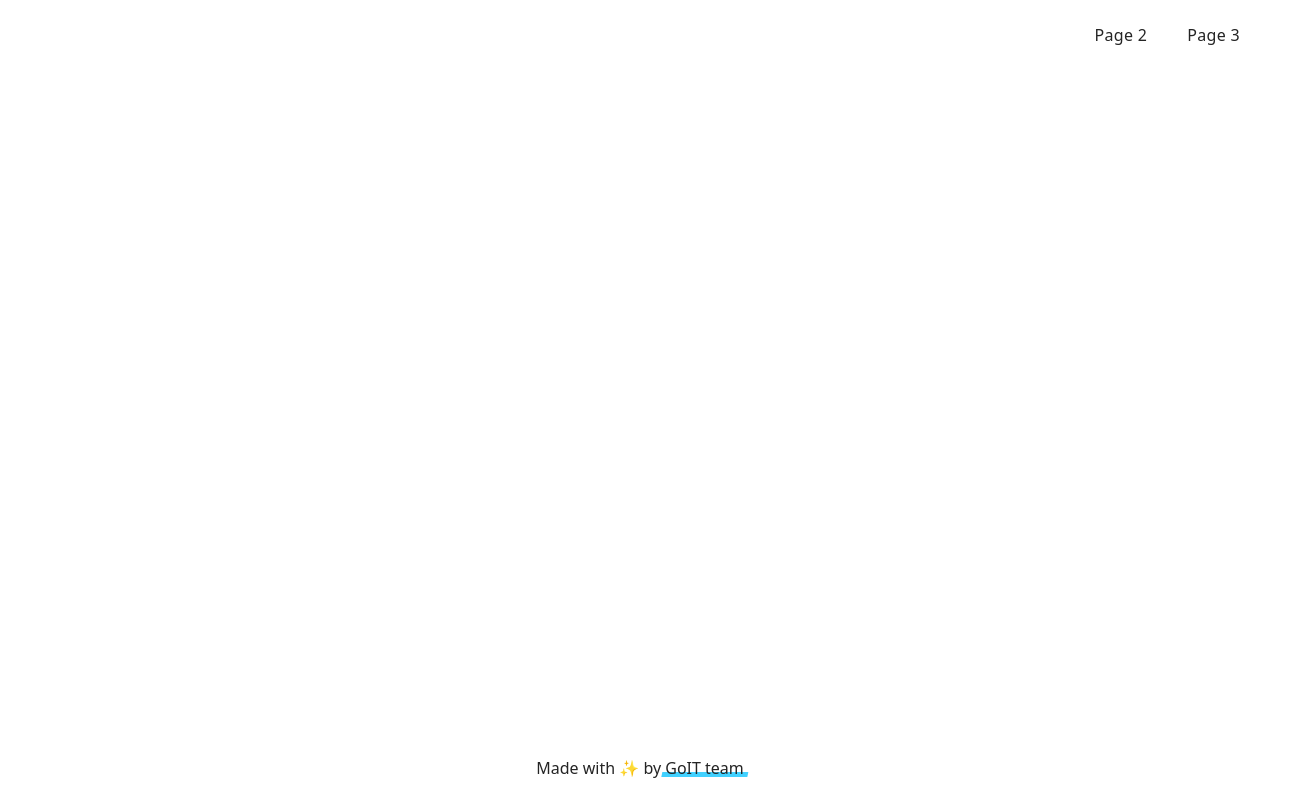
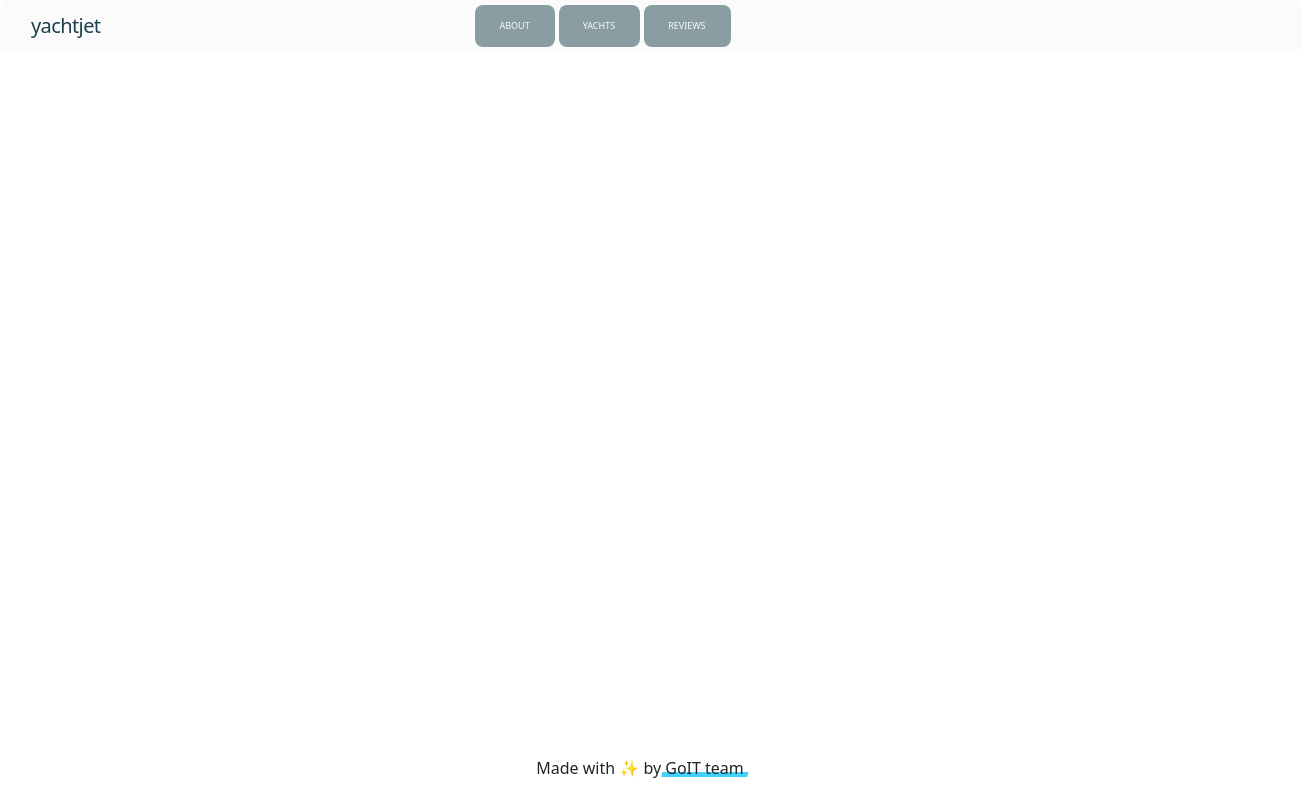
Before and after one commit to NataliaFiltanovych/blandad-yachjet-main, a website built with Vite: page src/index.html in a window 1280 px wide. Shown: the whole page, 1302 px wide, since content can reach past the window. Built offline with nearby package versions, Linux system fonts and the light colour scheme; files whose address does not match are found by name.

Commit message:
add header

```diff
--- a/src/css/header.css
+++ b/src/css/header.css
@@ -1,44 +1,76 @@
-.header {
-  padding: 20px 0;
+.header-page {
+  background-color: #fbfbfb;
+  border: 1px solid #fbfbfb;
+  border-radius: 8px;
+  width: 1240px;
+  margin: 0 auto;
+  padding: 4px 30px;
 }
-.nav {
-  display: flex;
-  justify-content: space-between;
-}
-.nav-logo {
-  display: inline-flex;
-  align-items: center;
-  justify-content: center;
-}
-.nav-list {
+.header-container {
   display: flex;
   align-items: center;
-  justify-content: flex-end;
-  gap: 40px;
 }
-.nav-link {
-  position: relative;
+.header-page-navigation {
+  display: flex;
+  align-items: center;
+  gap: 375px;
+}
+.header-page-logo {
+  font-weight: 500;
+  font-size: 20px;
+  letter-spacing: -0.03em;
+  color: #1b414b;
+}
+.header-page-nav-list {
+  display: flex;
+  gap: 4px;
+}
+.nav-list-item {
+}
+.nav-list-link {
+  background: rgba(27, 65, 75, 0.5);
+  border-radius: 8px;
+  padding: 15px 25px 15px 24px;
   display: block;
-  font-weight: 500;
-  letter-spacing: 0.02em;
-  transition: 200ms ease-in;
+  font-weight: 400;
+  font-size: 9px;
+  line-height: 1.3;
+  text-transform: uppercase;
+  text-align: center;
+  color: #fbfbfb;
 }
-.nav-link:hover,
-.nav-link:focus {
-  color: #747bff;
+.current {
 }
-.nav-link::after {
-  content: '';
-  position: absolute;
-  bottom: 0;
-  left: 50%;
-  transform: translateX(-50%) translateY(100%);
-  width: 110%;
-  height: 4px;
-  border-radius: 4px;
-  transform-origin: center;
-  animation: stretch 400ms cubic-bezier(0.68, -0.55, 0.27, 1.55) 200ms both;
+.header-page-social-list {
+  display: flex;
+  gap: 8px;
+  margin-left: auto;
 }
-.nav-link.active::after {
-  background: #747bff;
+.social-list-item {
+  width: 24px;
+  height: 24px;
 }
+.social-link {
+  color: #fbfbfb;
+  width: 100%;
+  height: 100%;
+  border-radius: 50%;
+  display: flex;
+  justify-content: center;
+  align-items: center;
+  background-color: #fbfbfb;
+}
+
+.nav-list-link:hover,
+.nav-list-link:focus {
+  background-color: #1b414b;
+}
+
+.social-link:hover,
+.social-link:focus {
+  background: rgba(27, 65, 75, 0.5);
+}
+
+.social-link-icon {
+  fill: #1b414b;
+}
--- a/src/partials/header.html
+++ b/src/partials/header.html
@@ -1,19 +1,46 @@
-<header class="header">
-  <div class="container">
-    <nav class="nav">
-      <a class="nav-logo" href="./index.html" aria-label="Site logo">
-        <svg class="nav-logo-icon" width="100" height="30">
-          <use href="{=$icon-path}"></use>
-        </svg>
-      </a>
-      <ul class="nav-list">
-        <li class="nav-item">
-          <a class="nav-link {=$highlight-act}" href="./page-2.html">Page 2</a>
+<div class="yacht-rental-section-image"></div>
+<header class="header-page">
+  <div class="header-container">
+    <nav class="header-page-navigation">
+      <a class="header-page-logo" href="./index.html">yachtjet</a>
+      <ul class="header-page-nav-list">
+        <li class="nav-list-item">
+          <a class="nav-list-link current" href="./index.html">About</a>
         </li>
-        <li class="nav-item">
-          <a class="nav-link {=$highlight-curr}" href="./page-3.html">Page 3</a>
+        <li class="nav-list-item">
+          <a class="nav-list-link" href="">Yachts</a>
+        </li>
+        <li class="nav-list-item">
+          <a class="nav-list-link" href="">Reviews</a>
         </li>
       </ul>
     </nav>
+    <ul class="header-page-social-list">
+      <li class="social-list-item">
+        <a
+          class="social-link"
+          href="https://www.instagram.com/"
+          target="_blank"
+        >
+          <svg class="social-link-icon">
+            <use href="./images/icons.svg#icon-instagram"></use>
+          </svg>
+        </a>
+      </li>
+      <li class="social-list-item">
+        <a class="social-link" href="https://www.youtube.com/" target="_blank">
+          <svg class="social-link-icon">
+            <use href="./images/icons.svg#icon-youtube"></use>
+          </svg>
+        </a>
+      </li>
+      <li class="social-list-item">
+        <a class="social-link" href="https://www.facebook.com/" target="_blank">
+          <svg class="social-link-icon">
+            <use href="./images/icons.svg#icon-facebook"></use>
+          </svg>
+        </a>
+      </li>
+    </ul>
   </div>
 </header>
```
